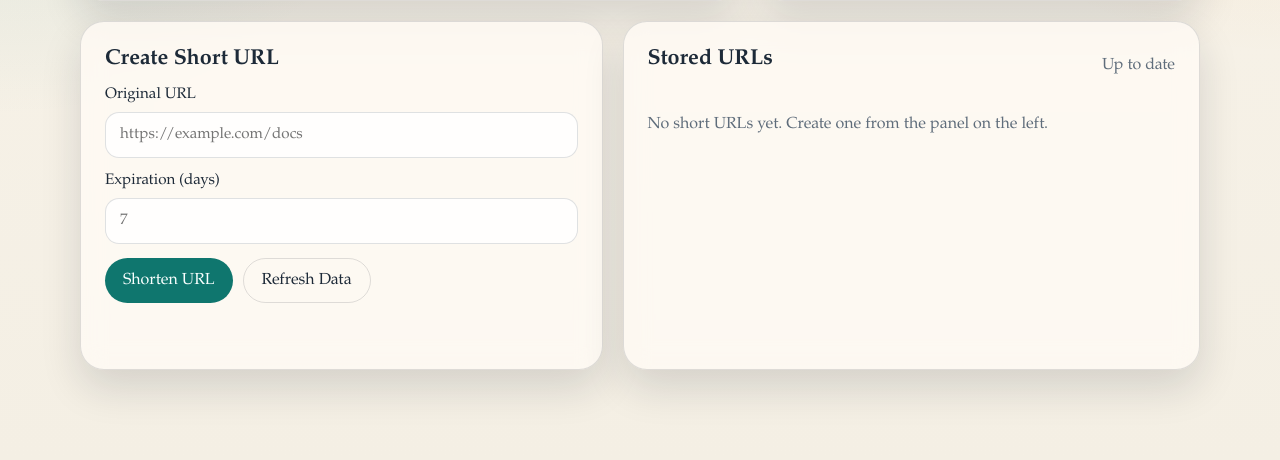
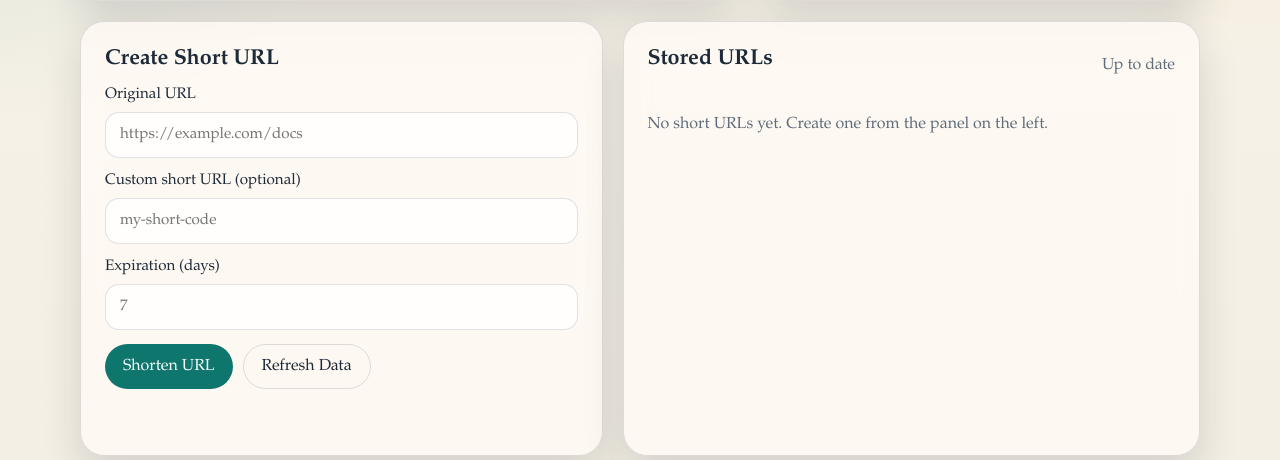
Before and after one commit to Yasharacha/cs4675_Project, a Flask app: page / in a window 1280 px wide. Shown: the part 372-832 px from the top of the page. Run offline with Flask 3, Linux system fonts and the light colour scheme; data that the repository does not hold is empty.

Commit message:
Added support for custom urls

```diff
--- a/app/routes.py
+++ b/app/routes.py
@@ -4,7 +4,14 @@ from http import HTTPStatus
 
 from flask import Blueprint, current_app, jsonify, redirect, render_template, request
 
-from .service import ExpiredUrlError, InvalidUrlError, UnknownCodeError, UrlShortenerService
+from .service import (
+    CodeAlreadyExistsError,
+    ExpiredUrlError,
+    InvalidCustomCodeError,
+    InvalidUrlError,
+    UnknownCodeError,
+    UrlShortenerService,
+)
 
 api = Blueprint("api", __name__)
 
@@ -42,11 +49,18 @@ def create_short_url():
     payload = request.get_json(silent=True) or {}
     long_url = payload.get("url", "")
     expires_in_days = payload.get("expires_in_days")
+    custom_code = payload.get("custom_code")
 
     try:
-        mapping = get_service().create_short_url(long_url=long_url, expires_in_days=expires_in_days)
-    except InvalidUrlError as exc:
+        mapping = get_service().create_short_url(
+            long_url=long_url,
+            expires_in_days=expires_in_days,
+            custom_code=custom_code,
+        )
+    except (InvalidUrlError, InvalidCustomCodeError) as exc:
         return jsonify({"error": str(exc)}), HTTPStatus.BAD_REQUEST
+    except CodeAlreadyExistsError as exc:
+        return jsonify({"error": str(exc)}), HTTPStatus.CONFLICT
 
     response = get_service().serialize(mapping)
     response["short_url"] = request.host_url.rstrip("/") + f"/{mapping.code}"
--- a/app/service.py
+++ b/app/service.py
@@ -1,6 +1,7 @@
 from __future__ import annotations
 
 import hashlib
+import re
 from dataclasses import asdict
 from datetime import UTC, datetime, timedelta
 from urllib.parse import urlparse
@@ -23,19 +24,41 @@ class UnknownCodeError(KeyError):
     pass
 
 
+class InvalidCustomCodeError(ValueError):
+    pass
+
+
+class CodeAlreadyExistsError(ValueError):
+    pass
+
+
 class UrlShortenerService:
     def __init__(self, repository: UrlRepository) -> None:
         self.repository = repository
 
     def create_short_url(
-        self, long_url: str, expires_in_days: int | None = None
+        self,
+        long_url: str,
+        expires_in_days: int | None = None,
+        custom_code: str | None = None,
     ) -> UrlMapping:
         normalized_url = self._validate_url(long_url)
-        existing = self.repository.get_by_url(normalized_url)
-        if existing is not None and not existing.is_expired:
-            return existing
 
-        code = self._generate_short_code(normalized_url)
+        if custom_code is not None and custom_code.strip() != "":
+            normalized_code = self._validate_custom_code(custom_code)
+            existing_with_code = self.repository.get(normalized_code)
+            if existing_with_code is not None:
+                if existing_with_code.long_url == normalized_url:
+                    return existing_with_code
+                raise CodeAlreadyExistsError(
+                    "Custom short phrase is already in use. Please choose another one."
+                )
+            code = normalized_code
+        else:
+            existing = self.repository.get_by_url(normalized_url)
+            if existing is not None and not existing.is_expired:
+                return existing
+            code = self._generate_short_code(normalized_url)
 
         now = datetime.now(UTC)
         expires_at = (
@@ -97,6 +120,20 @@ class UrlShortenerService:
             )
         return url
 
+    def _validate_custom_code(self, custom_code: str) -> str:
+        normalized_code = custom_code.strip()
+        if not 3 <= len(normalized_code) <= 32:
+            raise InvalidCustomCodeError(
+                "Custom short phrase must be between 3 and 32 characters long."
+            )
+
+        if not re.fullmatch(r"[A-Za-z0-9_-]+", normalized_code):
+            raise InvalidCustomCodeError(
+                "Custom short phrase can only include letters, numbers, hyphens, and underscores."
+            )
+
+        return normalized_code
+
     def _generate_short_code(self, url: str) -> str:
         url_hash = hashlib.sha256(url.encode()).digest()
         hash_int = int.from_bytes(url_hash[:6], byteorder="big")
--- a/app/templates/index.html
+++ b/app/templates/index.html
@@ -300,6 +300,11 @@
             <input id="url-input" name="url" type="url" placeholder="https://example.com/docs" required>
           </label>
           <label>
+            Custom short URL (optional)
+            <input id="custom-code-input" name="custom_code" type="text" minlength="3" maxlength="32"
+              pattern="[A-Za-z0-9_-]+" placeholder="my-short-code">
+          </label>
+          <label>
             Expiration (days)
             <input id="expires-input" name="expires_in_days" type="number" min="0" placeholder="7">
           </label>
@@ -337,6 +342,7 @@
     const urlList = document.getElementById("url-list");
     const shortenForm = document.getElementById("shorten-form");
     const urlInput = document.getElementById("url-input");
+    const customCodeInput = document.getElementById("custom-code-input");
     const expiresInput = document.getElementById("expires-input");
     const formMessage = document.getElementById("form-message");
     const refreshButton = document.getElementById("refresh-button");
@@ -458,7 +464,11 @@
       setFormMessage("Creating short URL...");
 
       const expiresRaw = expiresInput.value.trim();
+      const customCodeRaw = customCodeInput.value.trim();
       const payload = { url: urlInput.value.trim() };
+      if (customCodeRaw) {
+        payload.custom_code = customCodeRaw;
+      }
       if (expiresRaw) {
         payload.expires_in_days = Number(expiresRaw);
       }
@@ -481,6 +491,7 @@
         resultShortUrl.href = result.short_url;
         resultExpiry.textContent = formatDate(result.expires_at);
         urlInput.value = "";
+        customCodeInput.value = "";
         expiresInput.value = "";
         setFormMessage("Short URL created.");
         await refreshDashboard();
```
Also changed, not shown: tests/test_stage1_api.py (+43 -0 lines).
